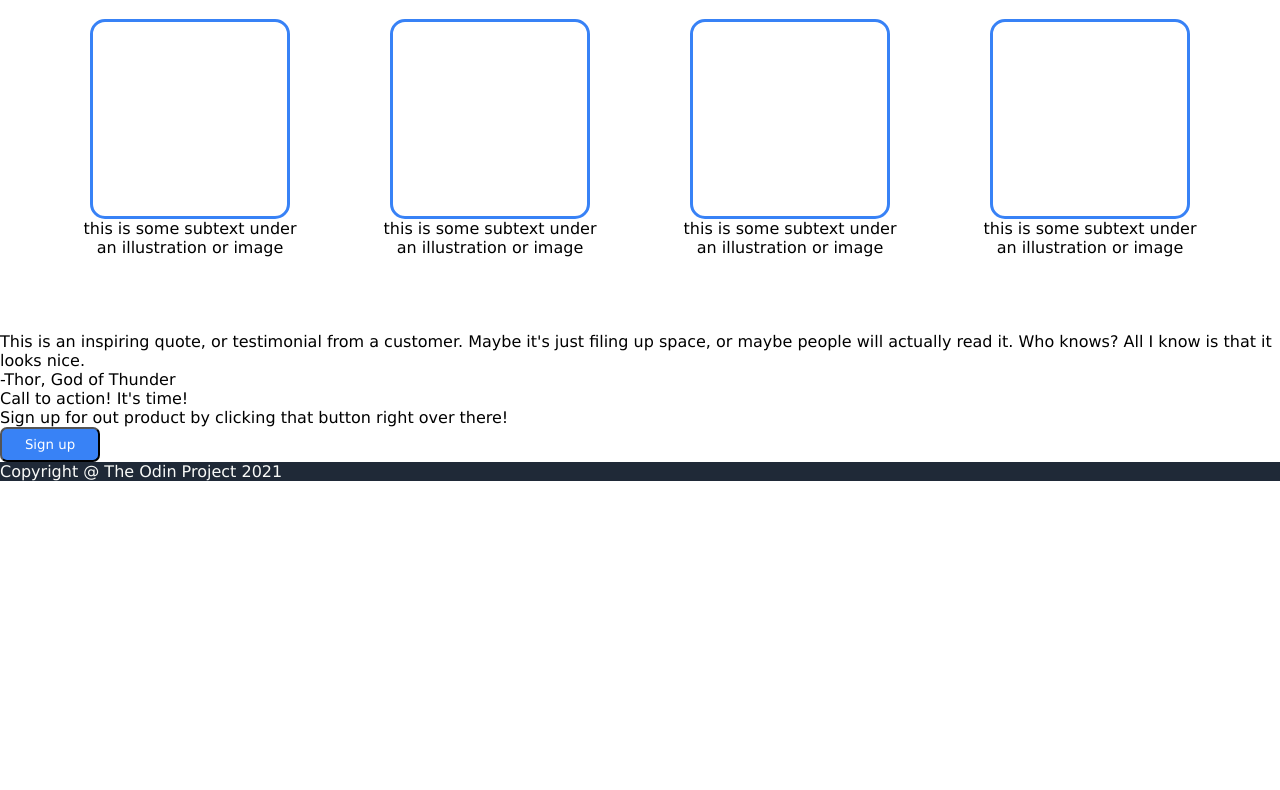
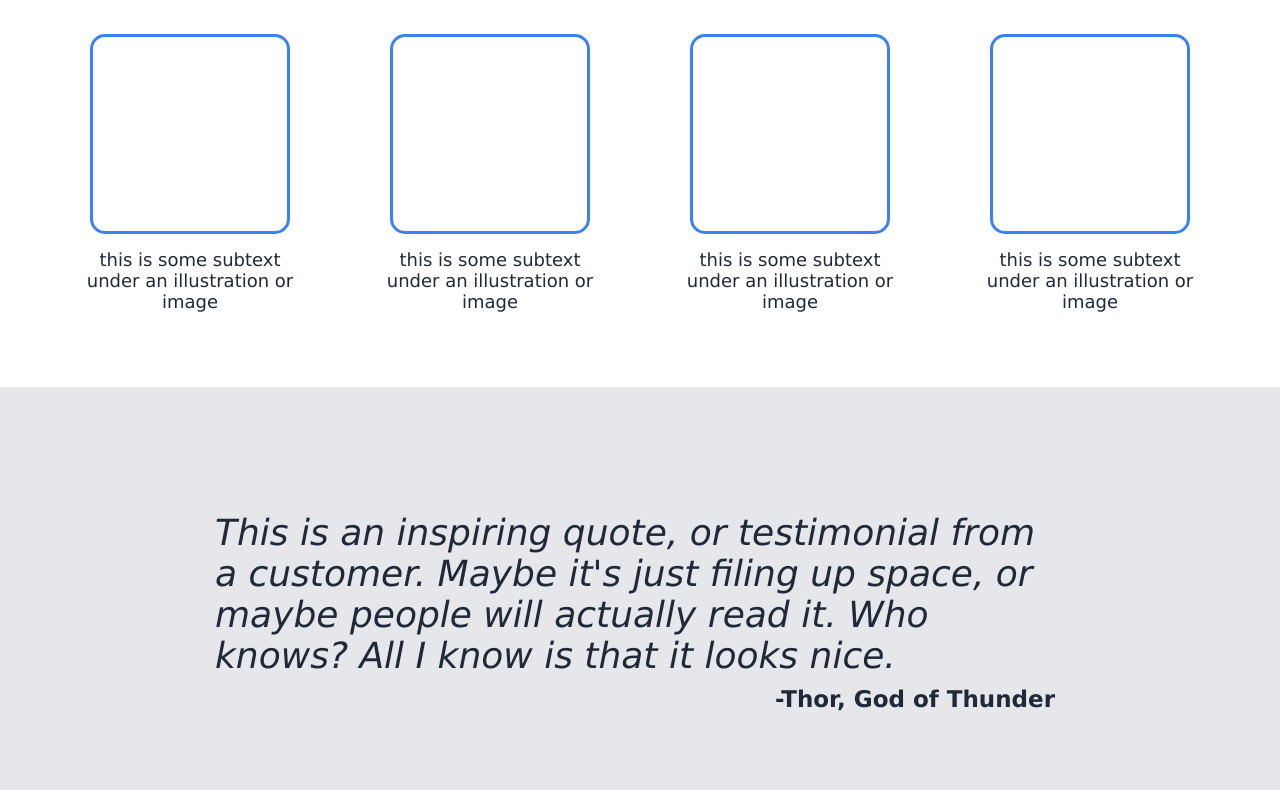
Before and after one commit to Makiko94/top-landing-page, a plain HTML site: page index.html in a window 1280 px wide. Shown: the part 633-1423 px from the top of the page. Before the commit the page ends 1114 px from the top, so only its background shows below. Drawn offline with Linux system fonts and the light colour scheme.

Commit message:
Finished third section started fourth section

```diff
--- a/index.html
+++ b/index.html
@@ -61,15 +61,15 @@
 
 <!-- This is the third section with the quote -->
     <div class="quote">
-        <div class="container">
-            <p>This is an inspiring quote, or testimonial from a customer. Maybe it's just filing up space, or maybe people will actually read it. Who knows? All I know is that it looks nice.</p>
-            <p>-Thor, God of Thunder</p>
+        <div class="quote container">
+            <p class="text">This is an inspiring quote, or testimonial from a customer. Maybe it's just filing up space, or maybe people will actually read it. Who knows? All I know is that it looks nice.</p>
+            <p class="cite">-Thor, God of Thunder</p>
         </div>
     </div>
 
 <!-- This is the fourth section with the call to action -->
     <div class="action">
-        <div class="container">
+        <div class="container action">
             <div class="call">
                 <p>Call to action! It's time!</p>
                 <p>Sign up for out product by clicking that button right over there!</p>
--- a/style.css
+++ b/style.css
@@ -112,11 +112,10 @@ button {
 }
 
 .random {
-    padding: 25px;
+    padding: 50px;
     color: #1F2937;
     font-size: 36px;
     font-weight: bolder;
-    margin-bottom: 35px;
 }
 
 .content {
@@ -139,4 +138,56 @@ button {
     width: 200px;
     border: 3px solid #3882F6;
     border-radius: 15px;
+    margin-bottom: 15px;
 }
+
+.card > p {
+    color: #1F2937;
+    font-size: 18px;
+}
+
+/* Third section style */
+
+.quote  {
+    background-color: #E5E7EB;
+    display: flex;
+    flex-direction: column;
+    align-items: center;
+}
+
+.quote.container {
+    width: 850px;
+    margin: 125px;
+}
+
+.text {
+    color: #1F2937;
+    font-size: 36px;
+    font-style: italic;
+    font-weight: lighter;
+}
+
+.cite {
+    padding: 10px;
+    width: 850px;
+    text-align: right;
+    color: #1F2937;
+    font-size: 23px;
+    font-weight: bold;
+}
+
+/* Fourth section style */
+
+.action {
+    display: flex;
+    justify-content: center;
+    align-items: center;
+}
+
+.container.action {
+    width: 1200px;
+    background-color: #3882F6;
+    display: flex;
+    margin: 75px;
+
+}
```
